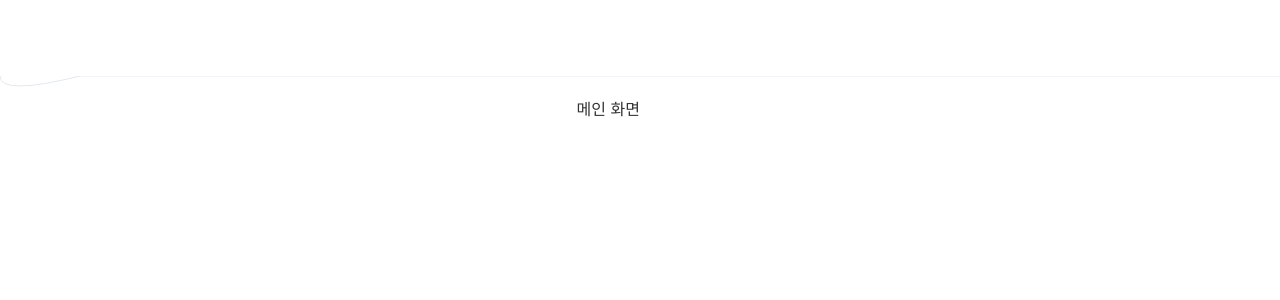
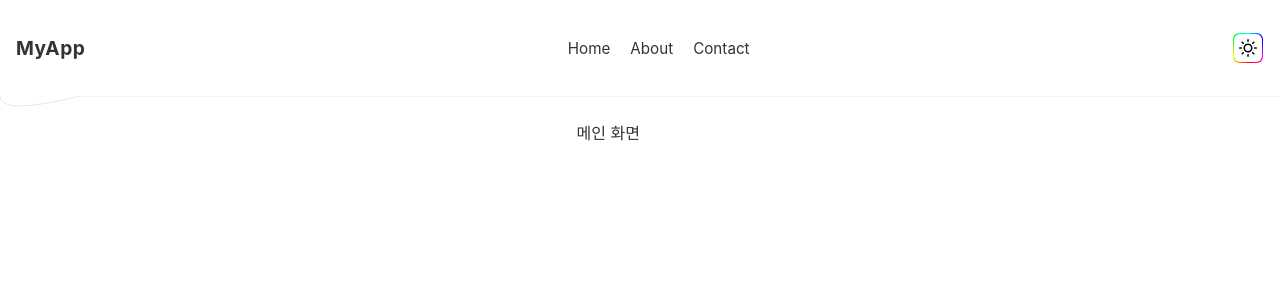
Before and after one commit to hossi-py/hossi-portfolio, a Vue app: page / in a window 1280 px wide. Shown: the top 300 px of the page. Built offline with nearby package versions, Linux system fonts and the light colour scheme; the HTML template or start-up script is replaced by a standard one.

Commit message:
헤더 영역 수정

```diff
--- a/src/assets/base.css
+++ b/src/assets/base.css
@@ -8,6 +8,7 @@
   --hover-border-color: #444;
   --card-bg: #ffffff;
   --header-height: 6rem;
+  --accent-color: #007bff;
 }
 
 /* 다크 모드 색상 변수 */
@@ -19,6 +20,7 @@
   --border-color: #444;
   --hover-border-color: #e2e8f0;
   --card-bg: #222;
+  --accent-color: #66ccff;
 }
 
 /* 다크 모드 전환 애니메이션 적용 */
--- a/src/components/AppHeader.vue
+++ b/src/components/AppHeader.vue
@@ -1,14 +1,22 @@
 <script setup lang="ts">
+import { useAnimatedDepth } from '@/composables/animatedDepth'
+import { useDarkMode } from '@/composables/darkMode'
 import { useHoverWithMouse } from '@/composables/hover'
 import { computed, onMounted, onUnmounted, ref } from 'vue'
+import CustomIcon from './icons/CustomIcon.vue'
+import IconThemeToggle from './icons/IconThemeToggle.vue'
+
+const curveWidth = 80 // 곡선이 적용될 좌우 범위
+const curveDepth = 20 // 곡선의 깊이 (아래로 움푹 파인 정도)
 
 const headerRef = ref<HTMLElement | null>(null)
 const svgWidth = ref(0)
 
-const { isHover, mouseX } = useHoverWithMouse(headerRef)
+const targetDepth = computed(() => (isHover.value ? 20 : 0))
 
-const curveWidth = 80 // 곡선이 적용될 좌우 범위
-const curveDepth = 20 // 곡선의 깊이 (아래로 움푹 파인 정도)
+const { isDark, toggleDarkMode } = useDarkMode()
+const { isHover, mouseX, mouseY } = useHoverWithMouse(headerRef)
+const animatedDepth = useAnimatedDepth(targetDepth, 250)
 
 // header 너비 갱신 (윈도우 리사이즈 대응)
 const updateSvgWidth = () => {
@@ -31,27 +39,47 @@ const svgPath = computed(() => {
   const width = svgWidth.value
   if (width === 0) return ''
 
-  // hover 상태가 아닐 때는 border 모양 유지
-  if (!isHover.value) {
-    return `M0,0 L${width},0`
-  }
-
-  // 마우스 위치를 중심으로 곡선 범위 결정
   const left = Math.max(0, mouseX.value - curveWidth)
   const right = Math.min(width, mouseX.value + curveWidth)
 
-  // 왼쪽부터 직선 → quadratic 커브 (제어점: (mouseX, curveDepth)) → 오른쪽 직선으로 그리기
-  return `M0,0 L${left},0 Q${mouseX.value},${curveDepth} ${right},0 L${width},0`
+  return `M0,0 L${left},0 Q${mouseX.value},${animatedDepth.value} ${right},0 L${width},0`
+})
+
+const svgPathFilter = computed(() => (isHover.value && isDark.value ? 'url(#border-glow)' : 'none'))
+
+const glowColor = computed(() => {
+  const x = mouseX.value
+  const y = mouseY.value
+
+  const hue = x % 360 // 0 ~ 360도 색상
+  const lightness = 60 + (y % 20) // 약간 부드러운 밝기
+
+  return `hsl(${hue}, 100%, ${lightness}%)`
 })
 </script>
 
 <template>
   <header ref="headerRef" class="header">
     <div class="header-bg">
-      <div class="header-items">
-        <!-- 헤더 요소 위치 -->
-      </div>
+      <nav class="header-items">
+        <div class="header-logo">
+          <span class="logo-text">MyApp</span>
+        </div>
+
+        <ul class="header-nav">
+          <li>Home</li>
+          <li>About</li>
+          <li>Contact</li>
+        </ul>
+
+        <div class="header-actions">
+          <CustomIcon @click="toggleDarkMode" active>
+            <IconThemeToggle :size="18" :is-dark="isDark" />
+          </CustomIcon>
+        </div>
+      </nav>
     </div>
+
     <!-- SVG 오버레이: viewBox를 설정하여 y 좌표 0~curveDepth 영역이 보임 -->
     <svg
       v-if="svgWidth"
@@ -60,7 +88,26 @@ const svgPath = computed(() => {
       :viewBox="`0 0 ${svgWidth} ${curveDepth}`"
       class="header-svg"
     >
-      <path :d="svgPath" stroke="var(--border-color)" fill="transparent" stroke-width="1" />
+      <defs>
+        <!-- 필터 적용 범위 넓게 -->
+        <filter id="border-glow" x="-50%" y="-50%" width="200%" height="200%">
+          <feFlood :flood-color="glowColor" result="flood" />
+          <feComposite in="flood" in2="SourceAlpha" operator="in" result="glowColor" />
+          <feGaussianBlur in="glowColor" stdDeviation="4" result="blur" />
+          <feMerge>
+            <feMergeNode in="blur" />
+            <feMergeNode in="SourceGraphic" />
+          </feMerge>
+        </filter>
+      </defs>
+
+      <path
+        :d="svgPath"
+        stroke="var(--border-color)"
+        fill="transparent"
+        stroke-width="1"
+        :filter="svgPathFilter"
+      />
     </svg>
   </header>
 </template>
@@ -73,18 +120,59 @@ const svgPath = computed(() => {
   width: 100%;
   height: var(--header-height);
   z-index: 10;
+  padding-bottom: 20px; /** curveDepth 값만큼 아래로 밀어줌 => header-items가 가운데 오도록 */
 }
 
 .header-bg {
   width: 100%;
-  height: 100%;
   background: transparent;
   backdrop-filter: blur(5px);
 }
 
 .header-items {
   display: flex;
+  justify-content: space-between; /* 좌-중앙-우 배치 */
   align-items: center;
+  height: var(--header-height);
+  padding: 0 16px;
+  position: relative;
+  z-index: 1;
+}
+
+/* 로고 */
+.header-logo .logo-text {
+  font-weight: bold;
+  font-size: 1.2rem;
+  color: var(--text-color);
+  letter-spacing: 0.5px;
+  cursor: pointer;
+}
+
+/* 가운데 메뉴 */
+.header-nav {
+  display: flex;
+  gap: 20px;
+  list-style: none;
+  padding: 0;
+  margin: 0;
+}
+
+.header-nav li {
+  cursor: pointer;
+  font-size: 0.95rem;
+  color: var(--text-color);
+  transition: color 0.2s ease;
+}
+
+.header-nav li:hover {
+  color: var(--accent-color);
+}
+
+/* 아이콘 영역 */
+.header-actions {
+  display: flex;
+  align-items: center;
+  gap: 8px;
 }
 
 .header-svg {
--- /dev/null
+++ b/src/components/icons/IconThemeToggle.vue
@@ -0,0 +1,74 @@
+<script setup lang="ts">
+defineProps<{
+  isDark: boolean
+  size?: number | string
+}>()
+</script>
+
+<template>
+  <svg
+    xmlns="http://www.w3.org/2000/svg"
+    viewBox="0 0 24 24"
+    :width="size ?? 24"
+    :height="size ?? 24"
+    fill="none"
+    stroke-width="2"
+    stroke-linecap="round"
+    stroke-linejoin="round"
+    class="theme-icon"
+    :class="{ 'is-dark': isDark }"
+  >
+    <!-- glow 효과 적용 -->
+    <defs>
+      <filter id="moon-glow" width="200%" height="200%">
+        <feGaussianBlur in="SourceGraphic" stdDeviation="5" result="blur" />
+        <feMerge>
+          <feMergeNode in="blur" />
+          <feMergeNode in="SourceGraphic" />
+        </feMerge>
+      </filter>
+    </defs>
+
+    <!-- 달 -->
+    <g class="moon" :class="{ visible: isDark }">
+      <path d="M12 2a9 9 0 1 0 9 10 7 7 0 0 1-9-10z" filter="url(#moon-glow)" />
+    </g>
+
+    <!-- 해 -->
+    <g class="sun" :class="{ visible: !isDark }">
+      <circle cx="12" cy="12" r="5" />
+      <line x1="12" y1="1" x2="12" y2="3" />
+      <line x1="12" y1="21" x2="12" y2="23" />
+      <line x1="4.22" y1="4.22" x2="5.64" y2="5.64" />
+      <line x1="18.36" y1="18.36" x2="19.78" y2="19.78" />
+      <line x1="1" y1="12" x2="3" y2="12" />
+      <line x1="21" y1="12" x2="23" y2="12" />
+      <line x1="4.22" y1="19.78" x2="5.64" y2="18.36" />
+      <line x1="18.36" y1="5.64" x2="19.78" y2="4.22" />
+    </g>
+  </svg>
+</template>
+
+<style scoped>
+.theme-icon {
+  transition: all 0.2s ease;
+  stroke: white;
+}
+
+.theme-icon:not(.is-dark) {
+  stroke: black;
+}
+
+.sun,
+.moon {
+  opacity: 0;
+  transform: scale(0.8) rotate(-20deg);
+  transition: all 0.2s ease;
+  transform-origin: center;
+}
+
+.visible {
+  opacity: 1;
+  transform: scale(1) rotate(0deg);
+}
+</style>
--- /dev/null
+++ b/src/composables/animatedDepth.ts
@@ -0,0 +1,50 @@
+import { ref, watch, type Ref } from 'vue'
+
+/**
+ * Depth 애니메이션 적용 시 곡선과 직선의 부드러운 전환
+ * @param targetDepth
+ * @param duration
+ * @returns
+ */
+export function useAnimatedDepth(targetDepth: Ref<number>, duration = 200) {
+  // 애니메이션이 적용된 깊이 값
+  const animatedDepth = ref(0)
+
+  // 현재 실행 중인 애니메이션 frameId ID (중복 실행 방지)
+  let frameId: number | null = null
+
+  // 애니메이션 시작 시간 (requestAnimationFrame의 timestamp와 비교하기 위함)
+  let startTime: number | null = null
+
+  // 애니메이션 시작 시점의 깊이 값
+  let startValue = 0
+
+  const animate = (timestamp: number) => {
+    if (startTime === null) startTime = timestamp
+
+    const elapsed = timestamp - startTime // 경과 시간
+    const progress = Math.min(elapsed / duration, 1) // 진행도 게산 (1을 넘지 않음)
+    animatedDepth.value = startValue + (targetDepth.value - startValue) * progress
+
+    if (progress < 1) {
+      frameId = requestAnimationFrame(animate)
+    } else {
+      frameId = null
+      startTime = null
+    }
+  }
+
+  /** targetDepth 변동할 때마다 애니메이션 제어 */
+  watch(
+    targetDepth,
+    (newVal) => {
+      if (frameId) cancelAnimationFrame(frameId)
+      startValue = animatedDepth.value
+      startTime = null
+      frameId = requestAnimationFrame(animate)
+    },
+    { immediate: true },
+  )
+
+  return animatedDepth
+}
--- a/src/views/MainView.vue
+++ b/src/views/MainView.vue
@@ -8,6 +8,7 @@
 
 <style scoped>
 .main-content {
-  padding-top: var(--header-height);
+  margin-top: var(--header-height);
+  padding-top: 24px;
 }
 </style>
```
